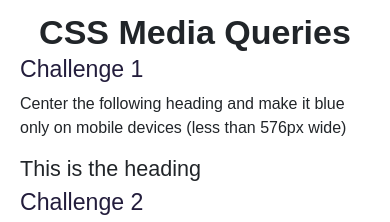
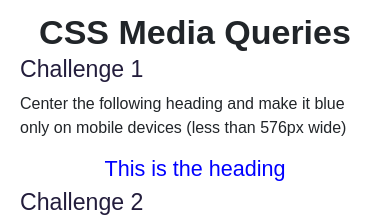
Before and after one commit to bennikabs/CSS-Media-Queries-Challenge, a plain HTML site: page index.html in a window 390 px wide. Shown: the part 94-316 px from the top of the page. Drawn offline with nearby package versions, Linux system fonts and the light colour scheme.

Commit message:
Update styles.css
used css media queries to align small resolutions on phones.

```diff
--- a/src/styles.css
+++ b/src/styles.css
@@ -1,8 +1,3 @@
-body {
-  font-family: sans-serif;
-  padding: 0 20px;
-}
-
 h1 {
   text-align: center;
   font-weight: 900;
@@ -15,6 +10,27 @@ h1 h2,
 h3 {
   color: #231d3c;
 }
+h4 {
+  text-align: left;
+  color: black;
+}
+@media (max-width: 576px) {
+  h4 {
+    text-align: center;
+    color: blue;
+  }
+  .imgs {
+    display: none;
+  }
+}
+.mobile {
+  display: none;
+}
+
+body {
+  font-family: sans-serif;
+  padding: 0 20px;
+}
 
 .logo {
   display: block;
```
